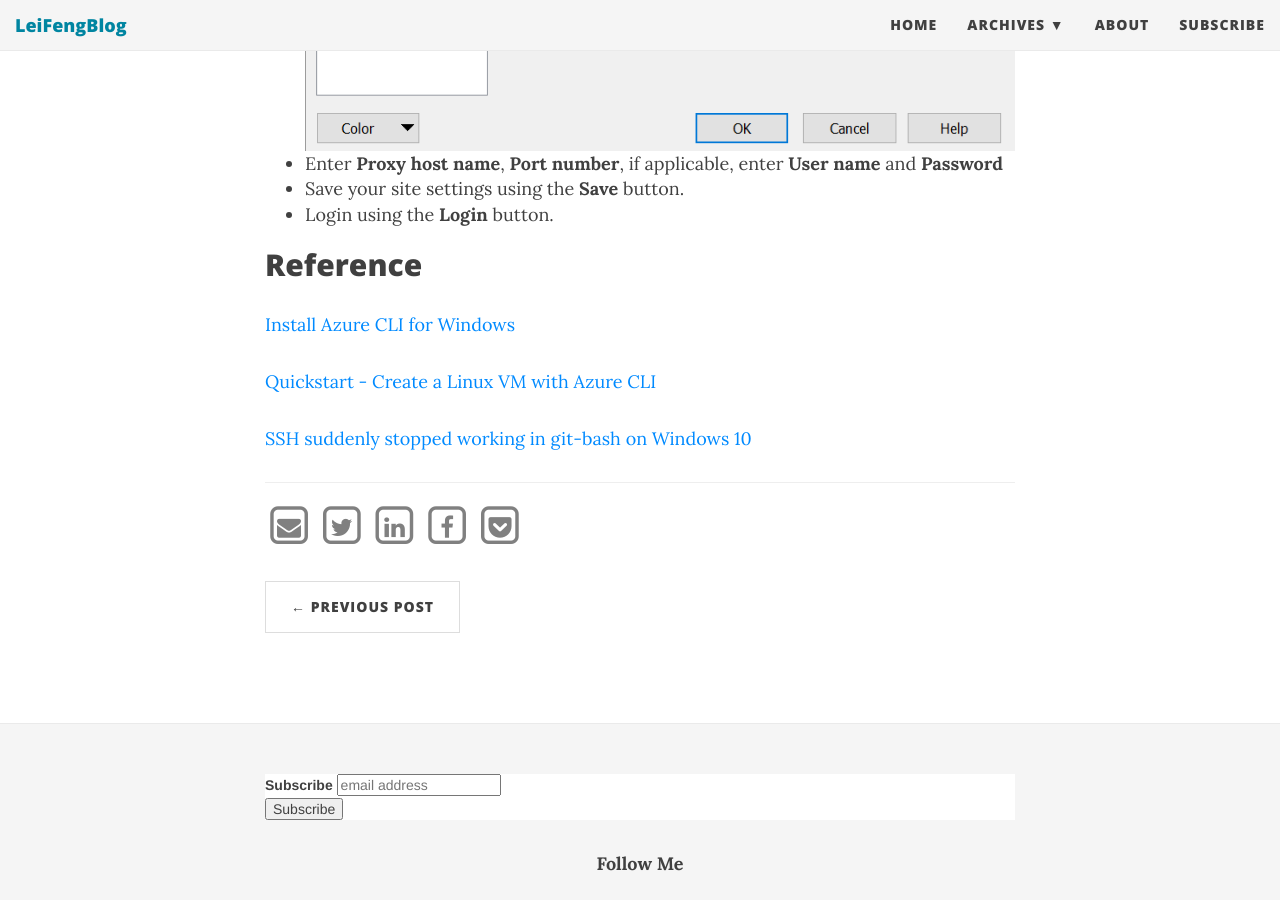
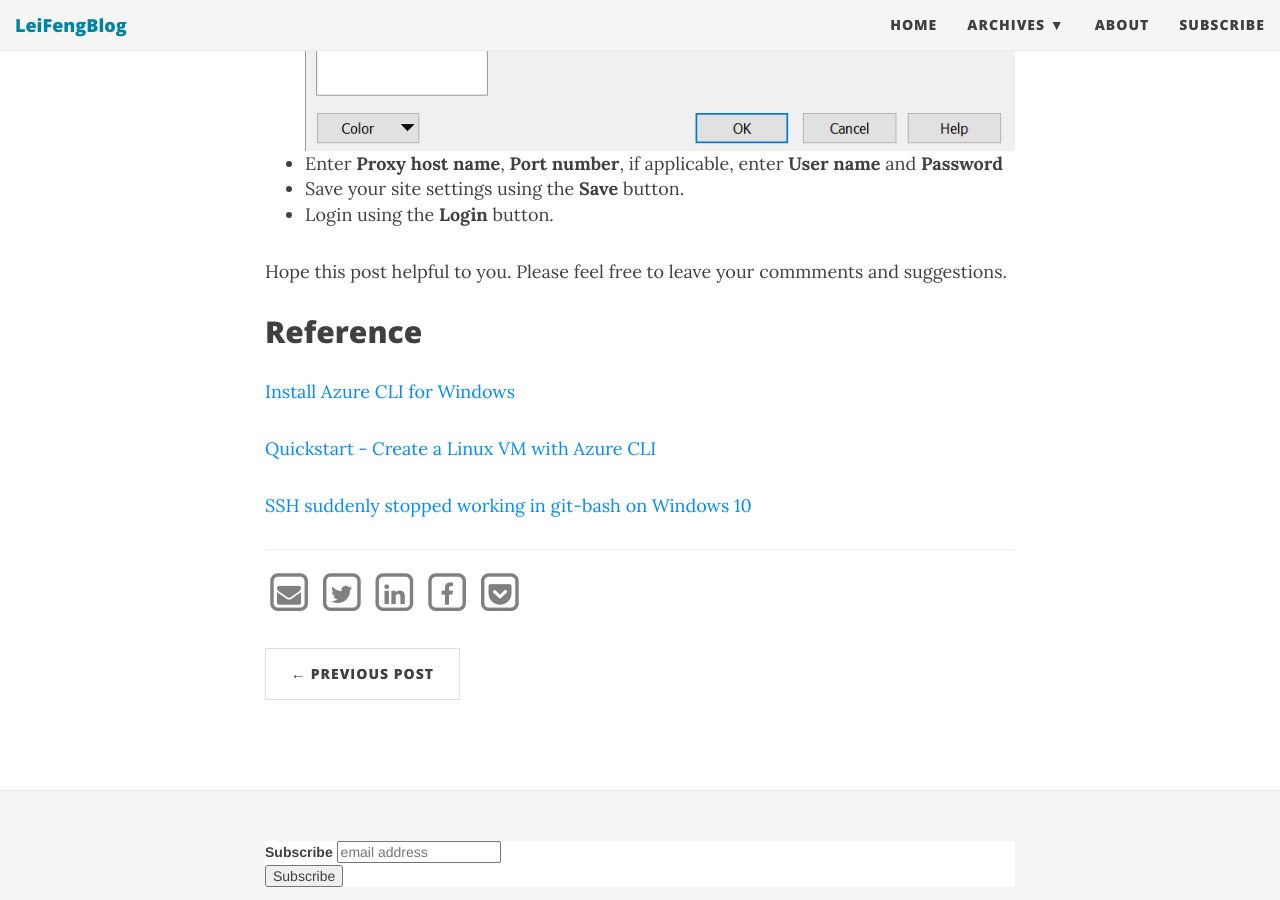
Before and after one commit to stonefl/stonefl.github.io, a Jekyll site: the page built from _posts/2020-10-01-create-and-connect-to-azure-vm-under-company-proxy.md, in a window 1280 px wide and 900 px high, scrolled down 4580 px. Built offline with Jekyll 4.4.1, drawn with Linux system fonts in a browser that asks for light colours; nearby versions of some CDN libraries; comment, search, counter and statistics services are not loaded.

Commit message:
Update 2020-10-01-create-and-connect-to-azure-vm-under-company-proxy.md

```diff
--- a/_posts/2020-10-01-create-and-connect-to-azure-vm-under-company-proxy.md
+++ b/_posts/2020-10-01-create-and-connect-to-azure-vm-under-company-proxy.md
@@ -68,7 +68,7 @@
 * Save your site settings using the **Save** button.
 * Login using the **Login** button.
 
-
+Hope this post helpful to you. Please feel free to leave your commments and suggestions.
 
 ## Reference
 [Install Azure CLI for Windows](https://docs.microsoft.com/en-us/cli/azure/install-azure-cli-windows?tabs=azure-cli)
```
